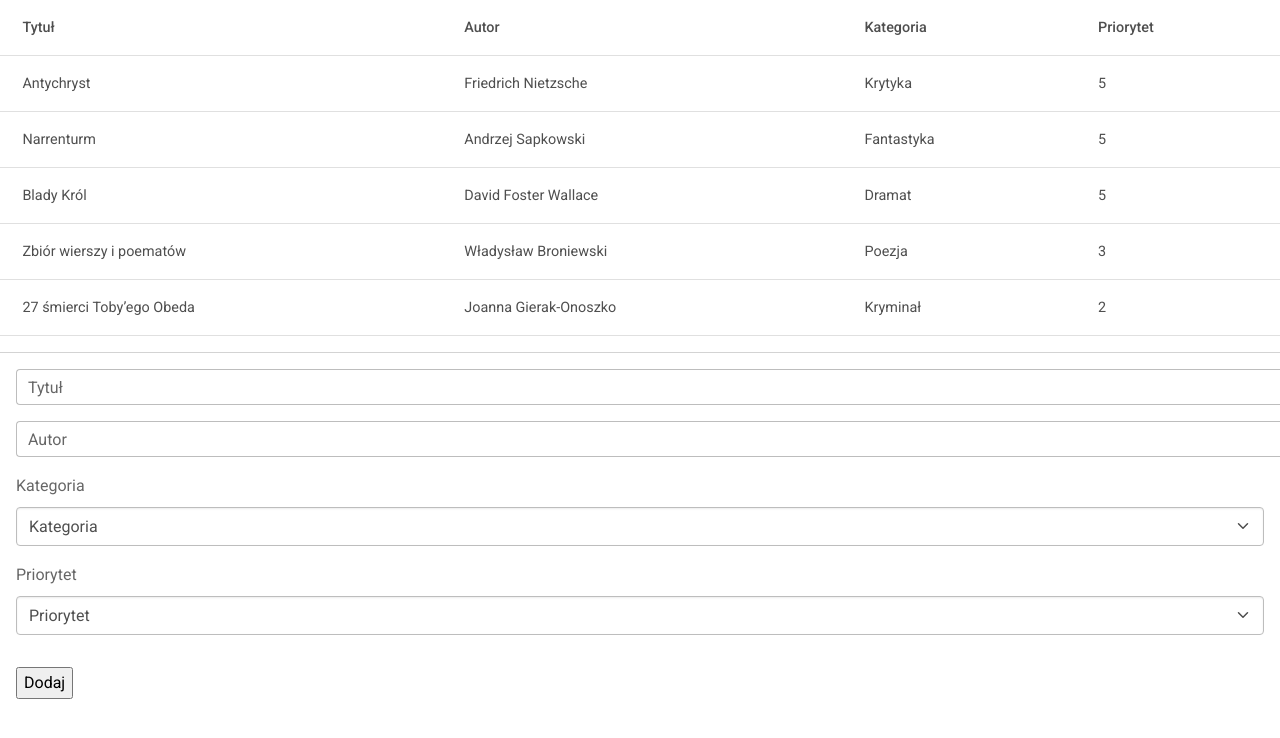
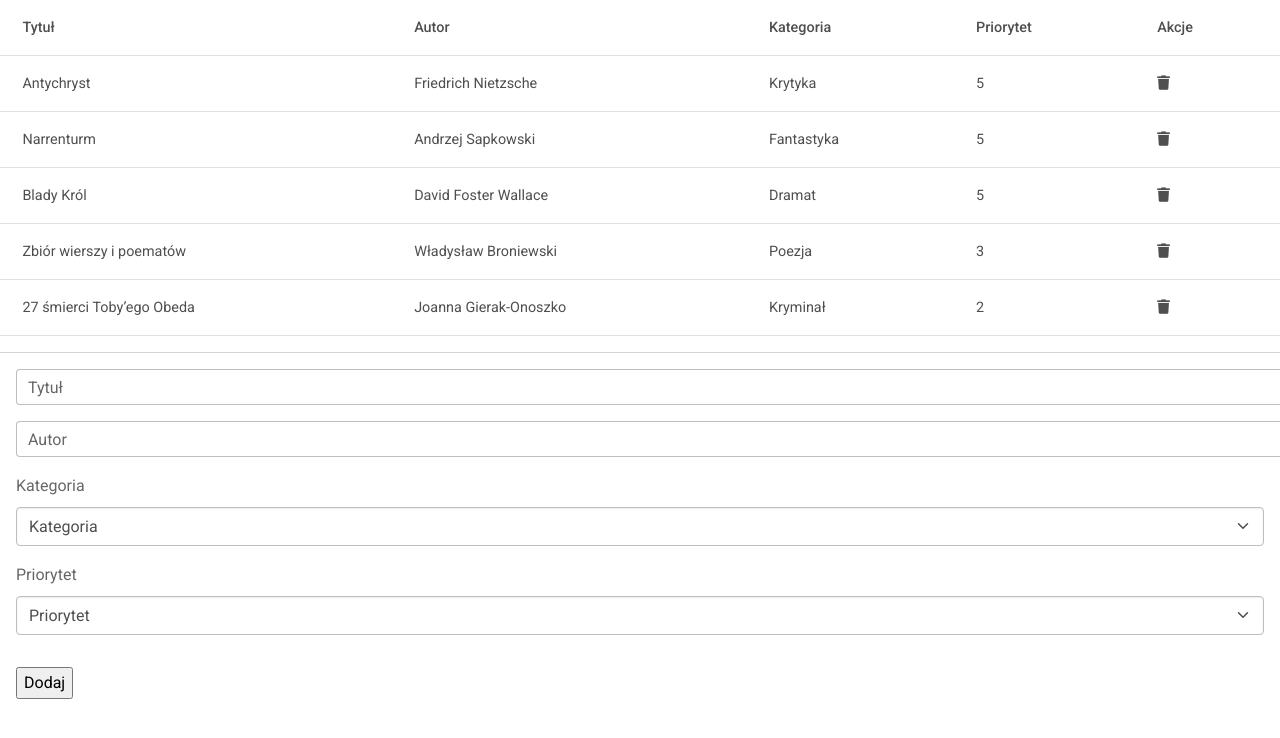
Before and after one commit to michal-duszak/booklist, a website built with webpack: page src/index.html in a window 1280 px wide. Built offline with nearby package versions, Linux system fonts and the light colour scheme; files whose address does not match are found by name.

Commit message:
add trash icon

```diff
--- a/src/data/initialData.js
+++ b/src/data/initialData.js
@@ -1,23 +1,27 @@
 export const initialData = [
   {
+    _id: "1",
     title: 'Narrenturm',
     author: 'Andrzej Sapkowski',
     category: 'Fantastyka',
     priority: '5',
   },
   {
+    _id: "2",
     title: 'Blady Król',
     author: 'David Foster Wallace',
     category: 'Dramat',
     priority: '5',
   },
   {
+    _id: "3",
     title: 'Zbiór wierszy i poematów',
     author: 'Władysław Broniewski',
     category: 'Poezja',
     priority: '3',
   },
   {
+    _id: "4",
     title: '27 śmierci Toby’ego Obeda',
     author: 'Joanna Gierak-Onoszko',
     category: 'Kryminał',
--- a/src/index.html
+++ b/src/index.html
@@ -31,6 +31,7 @@
           <th scope="col">Autor</th>
           <th scope="col">Kategoria</th>
           <th scope="col">Priorytet</th>
+          <th scope="col">Akcje</th>
         </tr>
       </thead>
       <tbody class="table-body">
@@ -41,6 +42,10 @@
           </td>
           <td>Krytyka</td>
           <td>5</td>
+          <td><div class="actions">
+            <i class="fas fa-trash"></i>
+          </div>
+        </td>
         </tr>
       </tbody>
     </table>
--- a/src/js/fill-table.js
+++ b/src/js/fill-table.js
@@ -13,6 +13,14 @@ export const buildTable = (table, books) => {
         const priorityCell = document.createElement('td')
         priorityCell.innerText = book.priority
         newBook.appendChild(priorityCell)
+        const actionsCell = document.createElement('td')
+        const actionsCellDiv = document.createElement('div')
+        actionsCellDiv.classList.add("actions")
+        const trashIconEl = document.createElement("i")
+        trashIconEl.classList.add("fas", "fa-trash")
+        actionsCellDiv.appendChild(trashIconEl)
+        actionsCell.appendChild(actionsCellDiv)
+        newBook.appendChild(actionsCell)
         table.appendChild(newBook)
     })
 }
```
